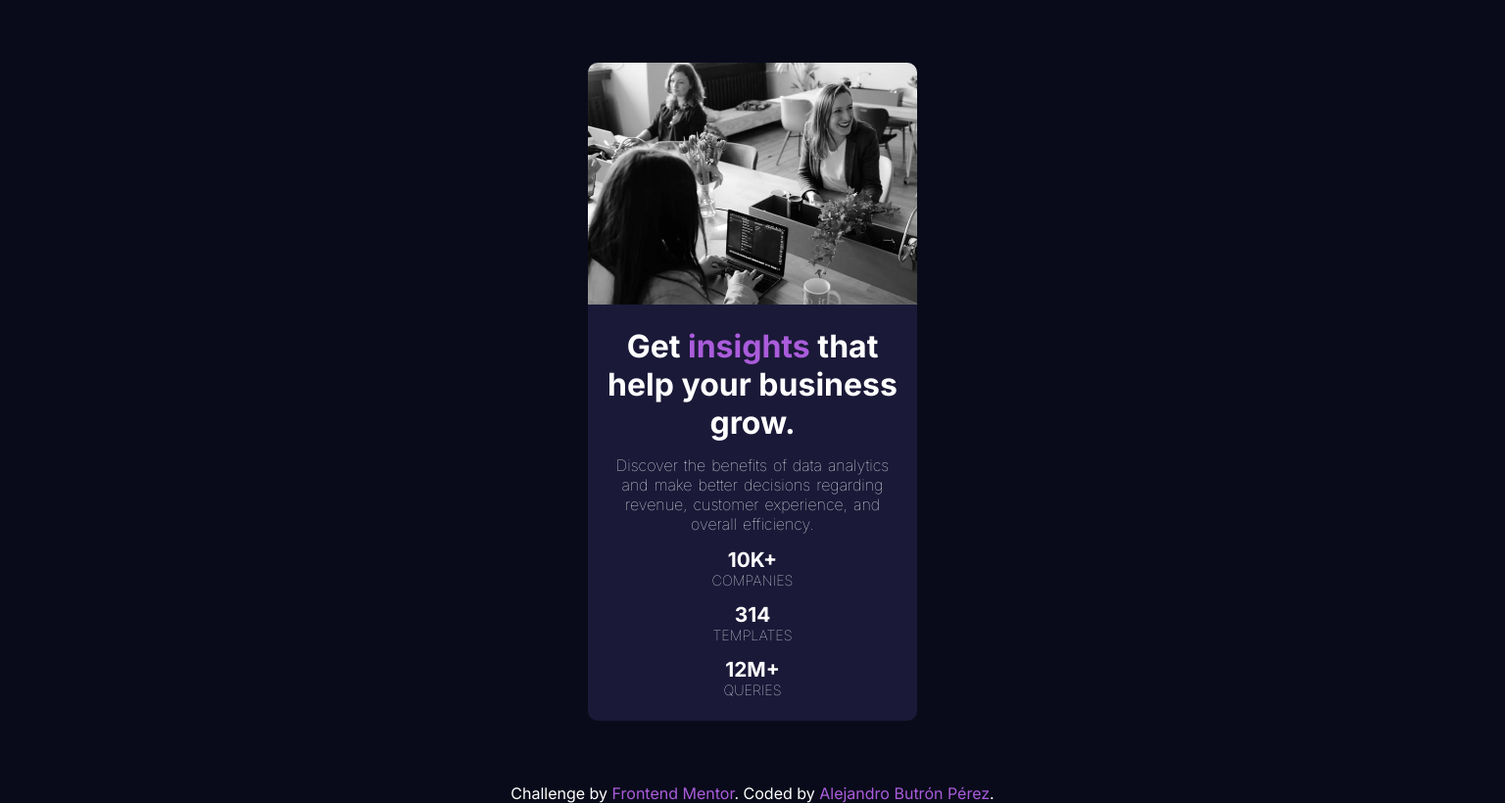
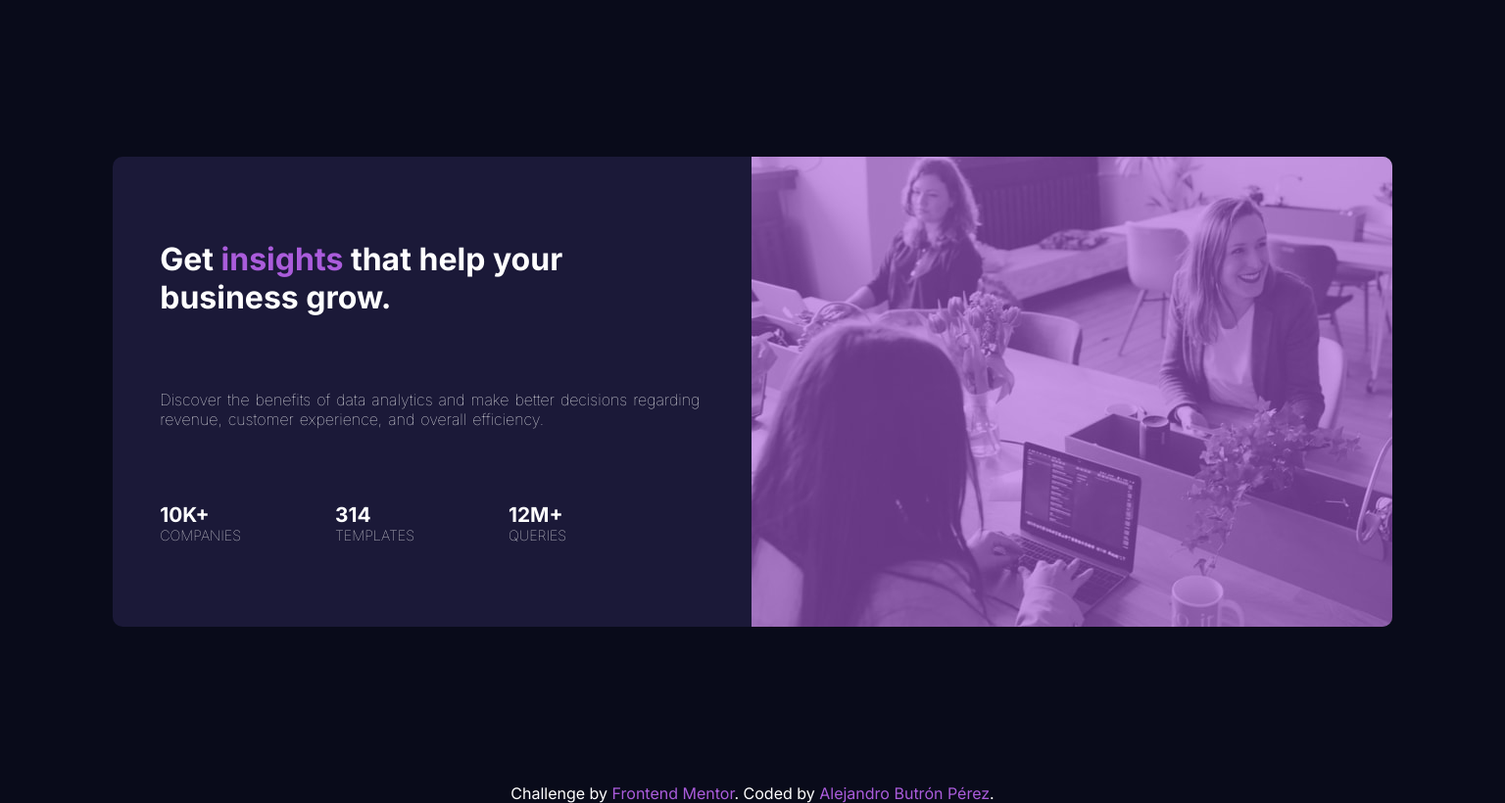
Before and after one commit to Alesvoy/statsPreviewCardComponent, a plain HTML site: page index.html in a window 1536 px wide. Shown: the whole page at 98% size. Drawn offline with Linux system fonts and the light colour scheme.

Commit message:
Finished project for mobile/desktop and fixed some bugs

```diff
--- a/css/styles.css
+++ b/css/styles.css
@@ -32,9 +32,24 @@ body {
   justify-content: space-between;
 }
 
+.card-component__img {
+  position: relative;
+}
+
 .card-component__img img {
   display: block;
   max-width: 100%;
+  border-radius: 10px 10px 0 0;
+}
+
+.card-component__img::before {
+  content: '';
+  position: absolute;
+  top: 0;
+  left: 0;
+  width: 100%;
+  height: 100%;
+  background: rgba(170, 92, 219, 0.6);
   border-radius: 10px 10px 0 0;
 }
 
@@ -78,3 +93,39 @@ body {
   text-decoration: none;
   color: hsl(277, 64%, 61%);
 }
+
+@media screen and (min-width: 1440px) {
+  .card-component {
+    min-width: 85%;
+    min-height: 25rem;
+    flex-direction: row;
+
+  }
+
+  .card-component__img {
+    order: 1;
+  }
+
+  .card-component__img img {
+    border-radius: 0 10px 10px 0;
+  }
+
+  .card-component__img::before {
+    border-radius: 0 10px 10px 0;
+  }
+
+  .card-component__content {
+    padding: 3rem;
+    order: 0;
+    text-align: start;
+  }
+
+  .card-component__content--insights {
+    display: flex;
+    justify-content: flex-start;
+  }
+
+  .card-component__content--second-p {
+    margin-right: 6rem;
+  }
+}
--- a/index.html
+++ b/index.html
@@ -22,9 +22,11 @@
           Discover the benefits of data analytics and make better decisions regarding revenue, customer
           experience, and overall efficiency.
         </p>
-        <p class="card-component__content--second-p"><span>10k+</span>companies</p>
-        <p class="card-component__content--second-p"><span>314</span>templates</p>
-        <p class="card-component__content--second-p"><span>12M+</span>queries</p>
+        <div class="card-component__content--insights">
+          <p class="card-component__content--second-p"><span>10k+</span>companies</p>
+          <p class="card-component__content--second-p"><span>314</span>templates</p>
+          <p class="card-component__content--second-p"><span>12M+</span>queries</p>
+        </div>
       </div>
     </div>
   </div>
```
